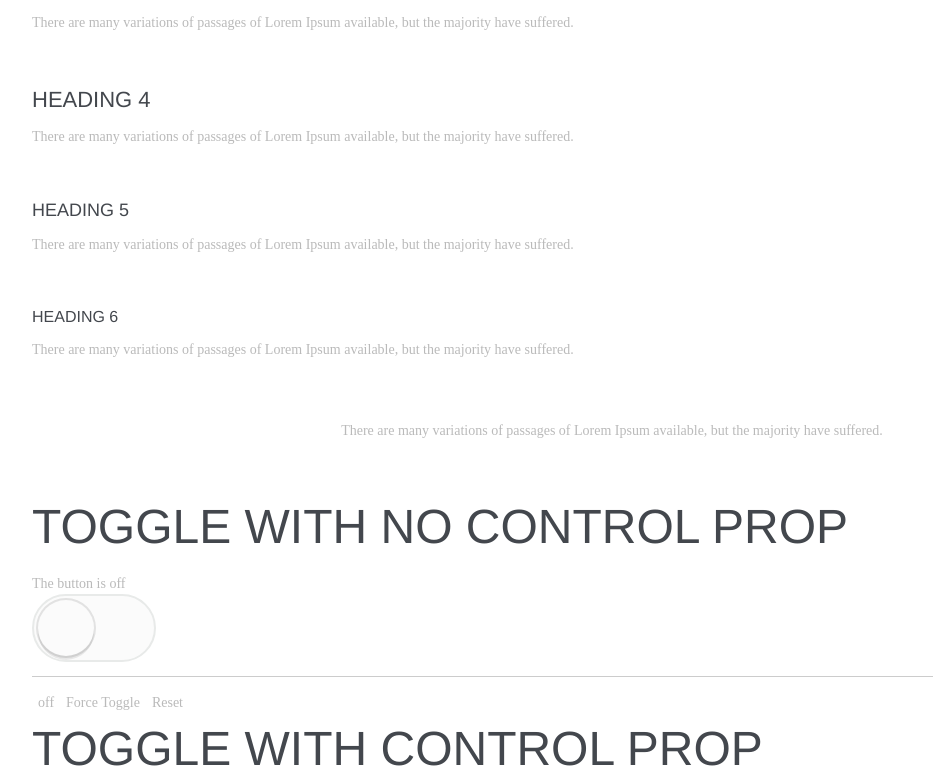
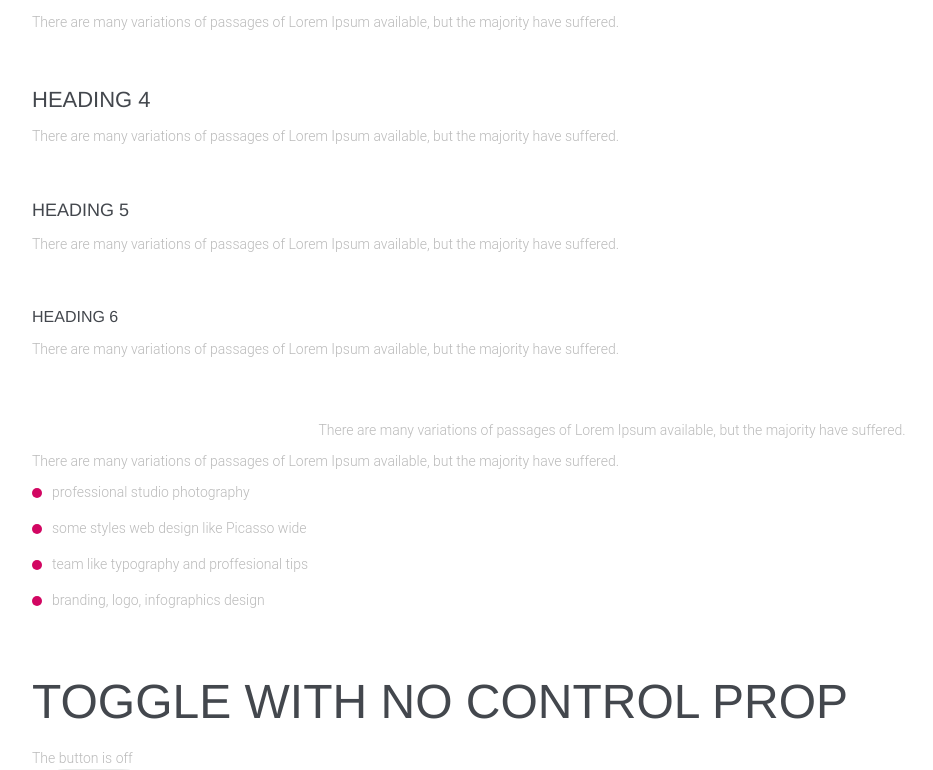
Before and after one commit to Brauxel/mythemes.vanessa, a Next.js app: page /elements in a window 1280 px wide. Shown: the part 540-1310 px from the top of the page, without its empty margins (28-961 px from the left). Built offline with nearby package versions, Linux system fonts and the light colour scheme; a web font is replaced by a local one.

Commit message:
Disc type and decimal type List created

```diff
--- /dev/null
+++ b/components/atoms/ListItem/index.jsx
@@ -0,0 +1,22 @@
+import ListItemComp from "./styles";
+import PropTypes from "prop-types";
+
+const ListItem = props => (
+	<ListItemComp type={props.type}>{props.children}</ListItemComp>
+);
+
+// Specifies the default values for props:
+ListItem.defaultProps = {
+	type: "disc"
+};
+
+ListItem.propTypes = {
+	type: PropTypes.oneOf(["decimal", "disc", "custom"]).isRequired,
+	children: PropTypes.oneOfType([
+		PropTypes.string,
+		PropTypes.array,
+		PropTypes.element
+	]).isRequired
+};
+
+export default ListItem;
--- /dev/null
+++ b/components/atoms/ListItem/styles.jsx
@@ -0,0 +1,46 @@
+import styled from "styled-components";
+
+const decimalTypeStyles = `
+	content: counter(my-awesome-counter);
+	color: #fcd000;
+	font-size: 1.6rem;
+	position: absolute;
+	--size: 2.4rem;
+	left: calc(-1 * var(--size) - 10px);
+	line-height: var(--size);
+	width: var(--size);
+	height: var(--size);
+	top: 0;
+	background: #d20662;
+	border-radius: 50%;
+	text-align: center;
+`;
+
+const discTypeStyles = `
+	content: "";
+	color: #fcd000;
+	font-size: 1.6rem;
+	position: absolute;
+	--size: 1rem;
+	line-height: var(--size);
+	width: var(--size);
+	height: var(--size);
+	background: #d20662;
+	border-radius: 50%;
+	text-align: center;
+	margin-top: auto;
+	margin-bottom: auto;
+	top: 0; left: calc(-2 * var(--size)); bottom: 0; right: 0;
+`;
+
+const ListItem = styled.li`
+	margin: 0 0 1.5rem 0;
+	counter-increment: my-awesome-counter;
+	position: relative;
+
+	&::before {
+		${props => (props.type === "decimal" ? decimalTypeStyles : discTypeStyles)}
+	}
+`;
+
+export default ListItem;
--- /dev/null
+++ b/components/molecules/List/index.jsx
@@ -0,0 +1,30 @@
+import ListComponent from "./styles";
+import PropTypes from "prop-types";
+import React from "react";
+
+const List = props => (
+	<ListComponent as={props.as}>
+		{React.Children.map(props.children, child =>
+			React.cloneElement(child, {
+				type: props.type ? props.type : props.as === "ul" ? "disc" : "decimal"
+			})
+		)}
+	</ListComponent>
+);
+
+// Specifies the default values for props:
+List.defaultProps = {
+	as: "ul"
+};
+
+List.propTypes = {
+	as: PropTypes.string.isRequired,
+	type: PropTypes.oneOf(["decimal", "disc", "custom"]),
+	children: PropTypes.oneOfType([
+		PropTypes.string,
+		PropTypes.array,
+		PropTypes.element
+	]).isRequired
+};
+
+export default List;
--- /dev/null
+++ b/components/molecules/List/styles.jsx
@@ -0,0 +1,17 @@
+import styled from "styled-components";
+
+const orderedList = `
+	counter-reset: my-awesome-counter;
+	padding-left: 40px;
+`;
+
+const unOrderedList = `
+	padding-left: 20px;
+`;
+
+const List = styled.ul`
+	list-style: none;
+	${props => (props.as === "ol" ? orderedList : unOrderedList)}
+`;
+
+export default List;
--- /dev/null
+++ b/components/ui/index.jsx
@@ -0,0 +1,4 @@
+import List from "../molecules/List/";
+import ListItem from "../atoms/ListItem/";
+
+export { List, ListItem };
--- a/pages/elements.jsx
+++ b/pages/elements.jsx
@@ -5,10 +5,12 @@ import Toggle from "../components/containers/ToggleContainer/";
 import SiteContainer from "../components/containers/SiteContainer/";
 import SectionContainer from "../components/containers/SectionContainer/";
 
+import { List, ListItem } from "../components/ui/";
+
 const Elements = () => (
 	<main>
 		<SiteContainer>
-			<Styles fontFamily="Raleway" />
+			<Styles />
 
 			<SectionContainer>
 				<Heading as="h2" textAlign="center">
@@ -84,6 +86,18 @@ const Elements = () => (
 					There are many variations of passages of Lorem Ipsum available, but
 					the majority have suffered.
 				</Text>
+
+				<Text>
+					There are many variations of passages of Lorem Ipsum available, but
+					the majority have suffered.
+				</Text>
+
+				<List>
+					<ListItem>professional studio photography</ListItem>
+					<ListItem>some styles web design like Picasso wide</ListItem>
+					<ListItem>team like typography and proffesional tips</ListItem>
+					<ListItem>branding, logo, infographics design</ListItem>
+				</List>
 			</SectionContainer>
 
 			<SectionContainer>
--- a/static/css/resets.css
+++ b/static/css/resets.css
@@ -62,8 +62,7 @@ html {overflow-y: scroll;}
 ul {list-style: none;}
 
 ul, ol {
-	margin-left: 10px;
-	margin-right: 10px;
+	margin: 0;
 }
 
 blockquote, q {quotes: none;}
```
